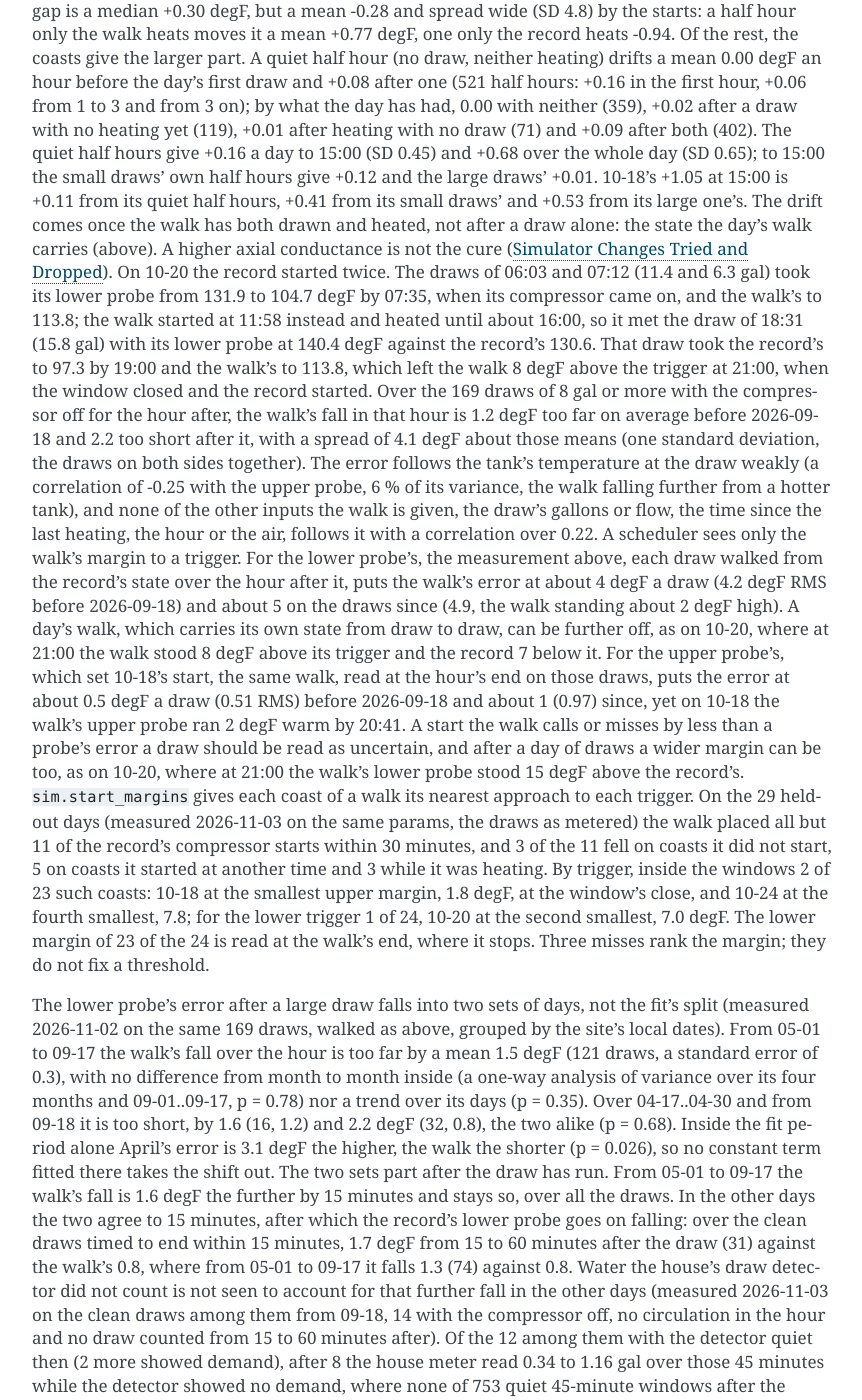
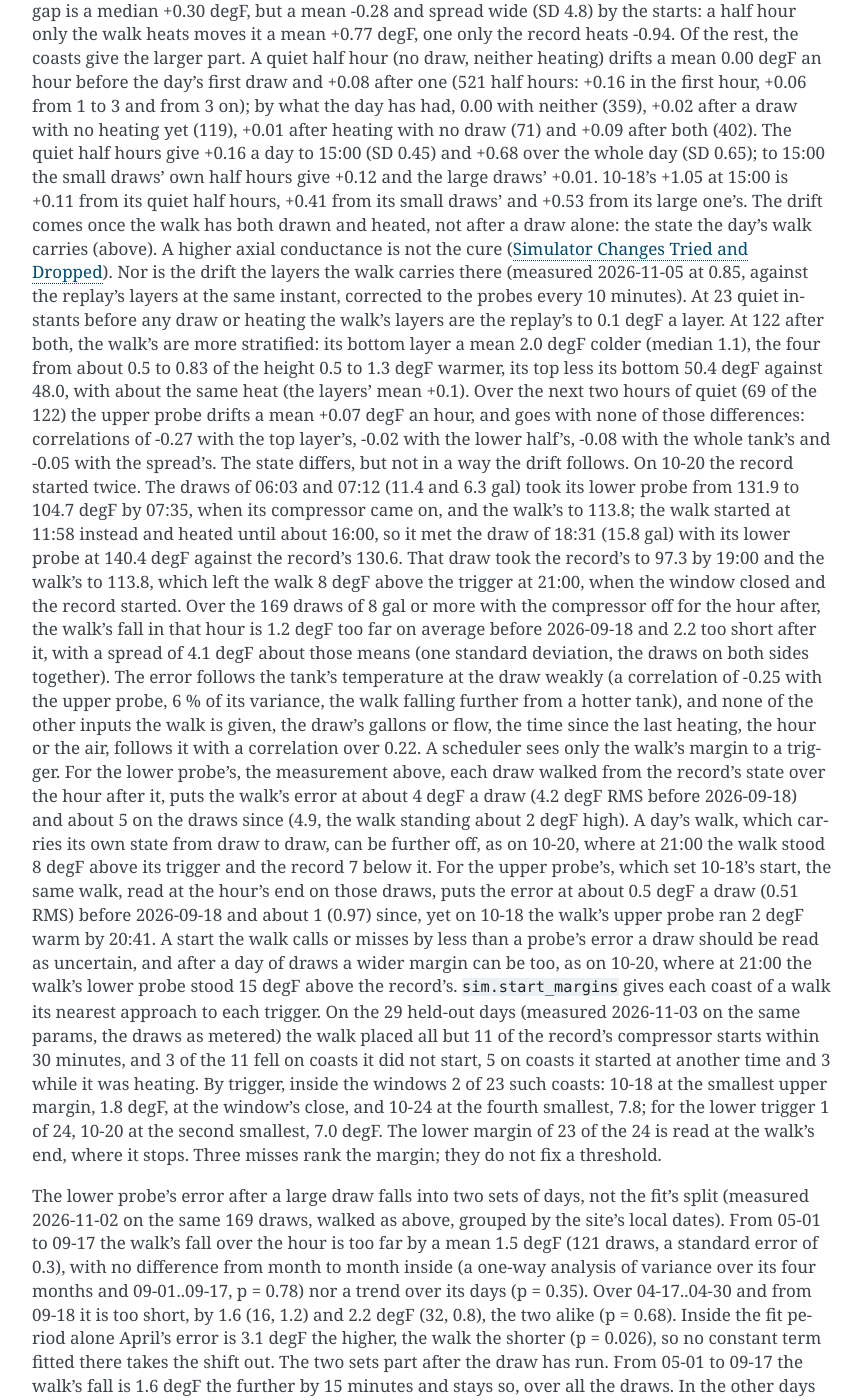
Before and after one commit to eman/nwp500-python, a Sphinx documentation site: the page built from docs/explanation/simulator.rst, in a window 1280 px wide and 1400 px high, scrolled down 14700 px. Shown: the whole window, without its empty margins (338-1200 px from the left). Built offline with Sphinx 7.4.7, drawn with Linux system fonts in a browser that asks for light colours.

Commit message:
docs(sim): the walk's layers after a draw and a recovery differ, but the drift does not follow them

```diff
--- a/docs/explanation/simulator.rst
+++ b/docs/explanation/simulator.rst
@@ -848,48 +848,61 @@
 quiet half hours, +0.41 from its small draws' and +0.53 from its large
 one's. The drift comes once the walk has both drawn and heated, not
 after a draw alone: the state the day's walk carries (above). A higher
-axial conductance is not the cure (:doc:`simulator-tried`). On 10-20 the
-record started twice. The draws of 06:03 and 07:12 (11.4 and 6.3 gal)
-took its lower probe from 131.9 to 104.7 degF by 07:35, when its
-compressor came on, and the walk's to 113.8; the walk started at 11:58
-instead and heated until about 16:00, so it met the draw of 18:31 (15.8
-gal) with its lower probe at 140.4 degF against the record's 130.6. That
-draw took the record's to 97.3 by 19:00 and the walk's to 113.8, which
-left the walk 8 degF above the trigger at 21:00, when the window closed
-and the record started. Over the 169 draws of 8 gal or more with the
-compressor off for the hour after, the walk's fall in that hour is 1.2
-degF too far on average before 2026-09-18 and 2.2 too short after it,
-with a spread of 4.1 degF about those means (one standard deviation, the
-draws on both sides together). The error follows the tank's temperature
-at the draw weakly (a correlation of -0.25 with the upper probe, 6 % of
-its variance, the walk falling further from a hotter tank), and none of
-the other inputs the walk is given, the draw's gallons or flow, the time
-since the last heating, the hour or the air, follows it with a
-correlation over 0.22. A scheduler sees only the walk's margin to a
-trigger. For the lower probe's, the measurement above, each draw walked
-from the record's state over the hour after it, puts the walk's error at
-about 4 degF a draw (4.2 degF RMS before 2026-09-18) and about 5 on the
-draws since (4.9, the walk standing about 2 degF high). A day's walk,
-which carries its own state from draw to draw, can be further off, as on
-10-20, where at 21:00 the walk stood 8 degF above its trigger and the
-record 7 below it. For the upper probe's, which set 10-18's start, the
-same walk, read at the hour's end on those draws, puts the error at
-about 0.5 degF a draw (0.51 RMS) before 2026-09-18 and about 1 (0.97)
-since, yet on 10-18 the walk's upper probe ran 2 degF warm by 20:41. A
-start the walk calls or misses by less than a probe's error a draw
-should be read as uncertain, and after a day of draws a wider margin can
-be too, as on 10-20, where at 21:00 the walk's lower probe stood 15 degF
-above the record's. ``sim.start_margins`` gives each coast of a walk its
-nearest approach to each trigger. On the 29 held-out days (measured
-2026-11-03 on the same params, the draws as metered) the walk placed all
-but 11 of the record's compressor starts within 30 minutes, and 3 of the
-11 fell on coasts it did not start, 5 on coasts it started at another
-time and 3 while it was heating. By trigger, inside the windows 2 of 23
-such coasts: 10-18 at the smallest upper margin, 1.8 degF, at the
-window's close, and 10-24 at the fourth smallest, 7.8; for the lower
-trigger 1 of 24, 10-20 at the second smallest, 7.0 degF. The lower
-margin of 23 of the 24 is read at the walk's end, where it stops. Three
-misses rank the margin; they do not fix a threshold.
+axial conductance is not the cure (:doc:`simulator-tried`). Nor is the
+drift the layers the walk carries there (measured 2026-11-05 at 0.85,
+against the replay's layers at the same instant, corrected to the probes
+every 10 minutes). At 23 quiet instants before any draw or heating the
+walk's layers are the replay's to 0.1 degF a layer. At 122 after both,
+the walk's are more stratified: its bottom layer a mean 2.0 degF colder
+(median 1.1), the four from about 0.5 to 0.83 of the height 0.5 to 1.3
+degF warmer, its top less its bottom 50.4 degF against 48.0, with about
+the same heat (the layers' mean +0.1). Over the next two hours of quiet
+(69 of the 122) the upper probe drifts a mean +0.07 degF an hour, and
+goes with none of those differences: correlations of -0.27 with the top
+layer's, -0.02 with the lower half's, -0.08 with the whole tank's and
+-0.05 with the spread's. The state differs, but not in a way the drift
+follows. On 10-20 the record started twice. The draws of 06:03 and 07:12
+(11.4 and 6.3 gal) took its lower probe from 131.9 to 104.7 degF by
+07:35, when its compressor came on, and the walk's to 113.8; the walk
+started at 11:58 instead and heated until about 16:00, so it met the
+draw of 18:31 (15.8 gal) with its lower probe at 140.4 degF against the
+record's 130.6. That draw took the record's to 97.3 by 19:00 and the
+walk's to 113.8, which left the walk 8 degF above the trigger at 21:00,
+when the window closed and the record started. Over the 169 draws of 8
+gal or more with the compressor off for the hour after, the walk's fall
+in that hour is 1.2 degF too far on average before 2026-09-18 and 2.2
+too short after it, with a spread of 4.1 degF about those means (one
+standard deviation, the draws on both sides together). The error follows
+the tank's temperature at the draw weakly (a correlation of -0.25 with
+the upper probe, 6 % of its variance, the walk falling further from a
+hotter tank), and none of the other inputs the walk is given, the draw's
+gallons or flow, the time since the last heating, the hour or the air,
+follows it with a correlation over 0.22. A scheduler sees only the
+walk's margin to a trigger. For the lower probe's, the measurement
+above, each draw walked from the record's state over the hour after it,
+puts the walk's error at about 4 degF a draw (4.2 degF RMS before
+2026-09-18) and about 5 on the draws since (4.9, the walk standing about
+2 degF high). A day's walk, which carries its own state from draw to
+draw, can be further off, as on 10-20, where at 21:00 the walk stood 8
+degF above its trigger and the record 7 below it. For the upper probe's,
+which set 10-18's start, the same walk, read at the hour's end on those
+draws, puts the error at about 0.5 degF a draw (0.51 RMS) before
+2026-09-18 and about 1 (0.97) since, yet on 10-18 the walk's upper probe
+ran 2 degF warm by 20:41. A start the walk calls or misses by less than
+a probe's error a draw should be read as uncertain, and after a day of
+draws a wider margin can be too, as on 10-20, where at 21:00 the walk's
+lower probe stood 15 degF above the record's. ``sim.start_margins``
+gives each coast of a walk its nearest approach to each trigger. On the
+29 held-out days (measured 2026-11-03 on the same params, the draws as
+metered) the walk placed all but 11 of the record's compressor starts
+within 30 minutes, and 3 of the 11 fell on coasts it did not start, 5 on
+coasts it started at another time and 3 while it was heating. By
+trigger, inside the windows 2 of 23 such coasts: 10-18 at the smallest
+upper margin, 1.8 degF, at the window's close, and 10-24 at the fourth
+smallest, 7.8; for the lower trigger 1 of 24, 10-20 at the second
+smallest, 7.0 degF. The lower margin of 23 of the 24 is read at the
+walk's end, where it stops. Three misses rank the margin; they do not
+fix a threshold.
 
 The lower probe's error after a large draw falls into two sets of days,
 not the fit's split (measured 2026-11-02 on the same 169 draws, walked
```
